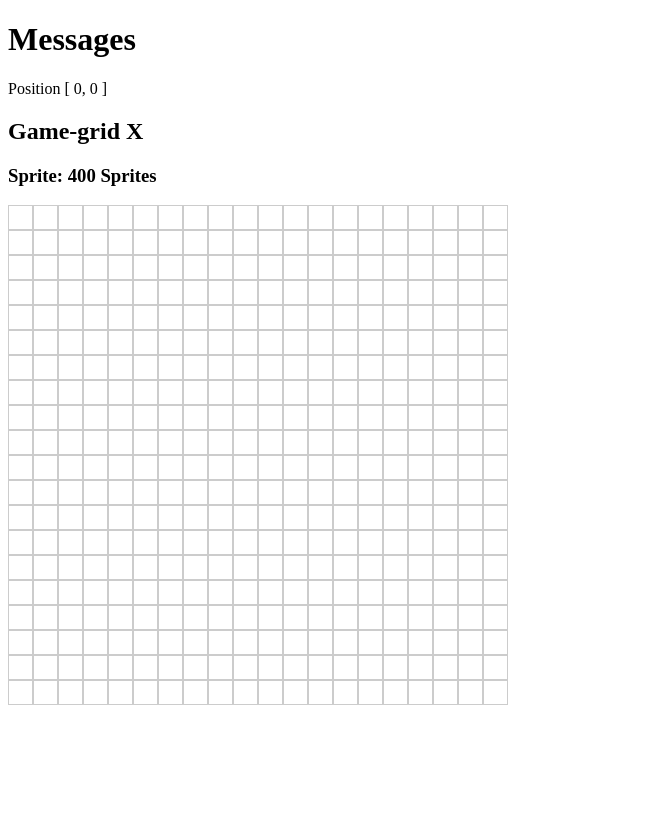
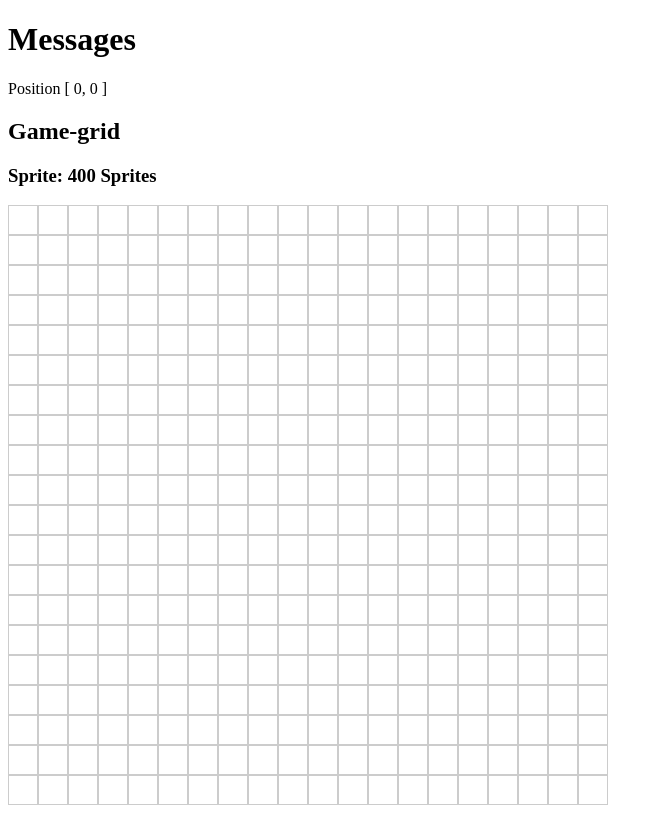
Before and after one commit to CAG-Contactor/Hunchback, an Angular app in the folder hunchback-frontend/: page / in a window 1280 px wide. Shown: the whole page, without its empty margins (0-663 px from the left). Built offline with nearby package versions, Linux system fonts and the light colour scheme; no server answers.

Commit message:
Added SVG icons to mark position

```diff
--- a/hunchback-frontend/src/app/game-grid/game-grid.component.css
+++ b/hunchback-frontend/src/app/game-grid/game-grid.component.css
@@ -2,14 +2,24 @@
   display: flex;
   flex-wrap: wrap;
   align-content: baseline;
-  height: 500px;
-  width: 500px;
+  height: 600px;
+  width: 600px;
 }
 
 #game-grid .sprite {
   box-sizing: border-box;
+  background-size: contain;
 
   border: 1px solid #ccc;
   width: 5%;
   height: 5%;
 }
+
+.sprite.position {
+  background: url(/assets/svg/avatar_1.svg);
+}
+
+.sprite.wall {
+  background: url(/assets/svg/wall_1.svg);
+  background-color: brown;
+}
--- a/hunchback-frontend/src/app/game-grid/game-grid.component.html
+++ b/hunchback-frontend/src/app/game-grid/game-grid.component.html
@@ -1,9 +1,14 @@
 <h2>
-  Game-grid X
+  Game-grid
 </h2>
 
 <h3>Sprite: {{ sprites.length }} Sprites</h3>
 
 <div id="game-grid">
-  <div *ngFor="let sprite of sprites" class="sprite">{{sprite.code}}</div>
+  <div *ngFor="let sprite of sprites" [ngClass]="{
+    'sprite' : true,
+    'position' : sprite.code === '*',
+    'wall' : sprite.code === '|'
+  }">
+  </div>
 </div>
```
Also changed, not shown: hunchback-frontend/src/assets/svg/avatar_1.svg (added), hunchback-frontend/src/assets/svg/wall_1.svg (added).
